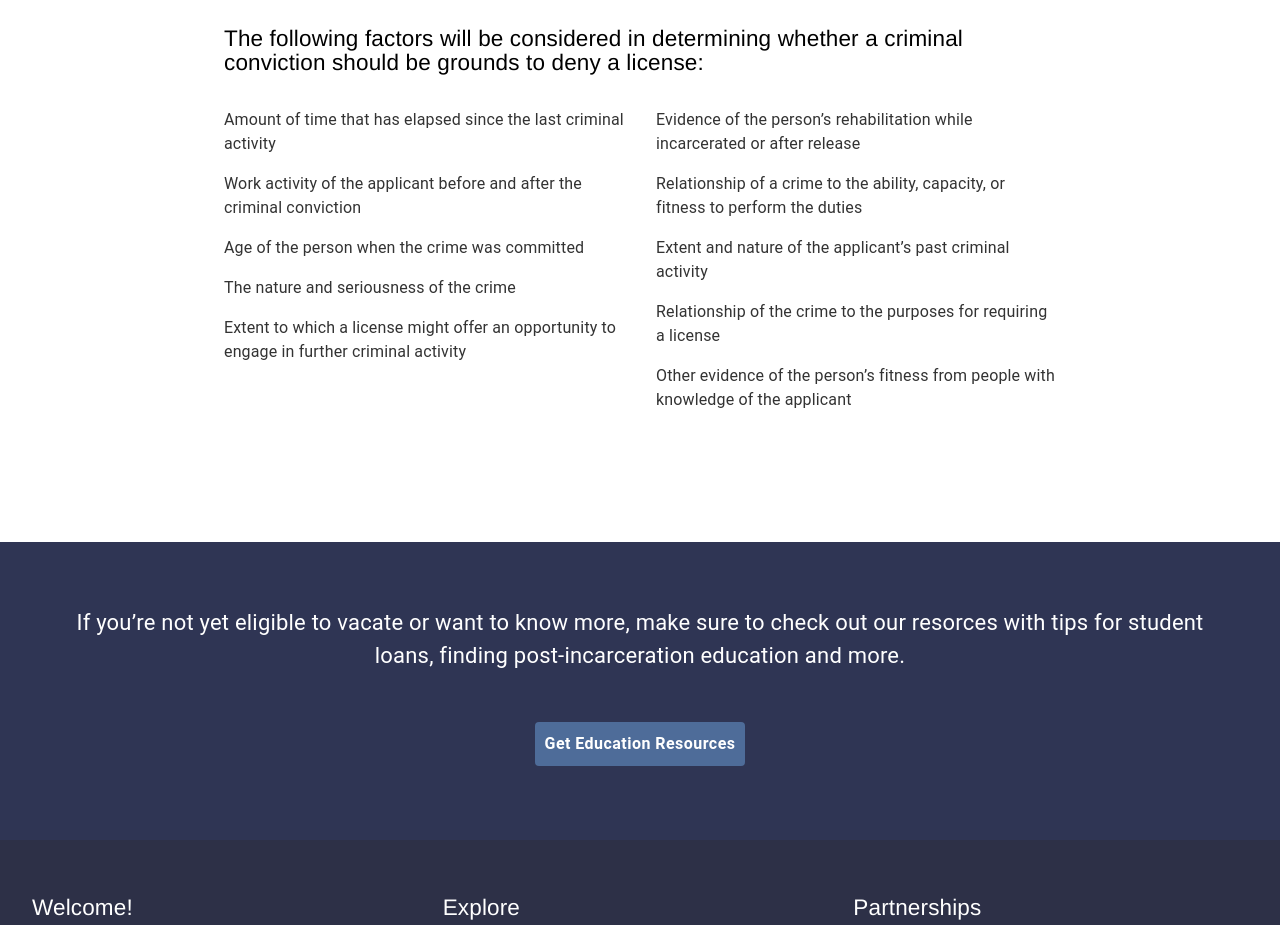
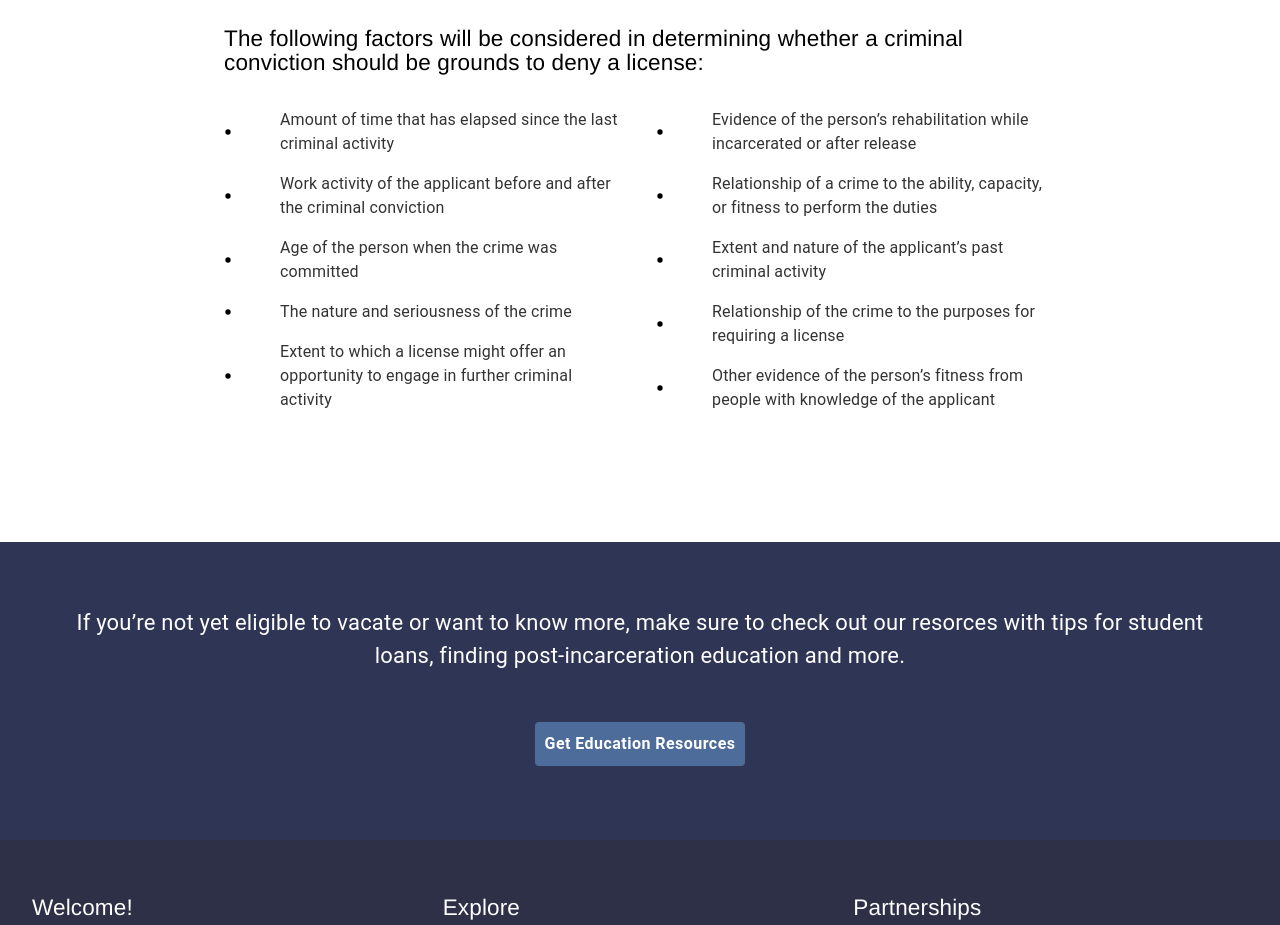
Before and after one commit to openseattle/clearviction-v1, a React (Create React App) app: page /why-vacate/education in a window 1280 px wide. Shown: the part 2340-3265 px from the top of the page. Built offline with nearby package versions, Linux system fonts and the light colour scheme.

Commit message:
add bullet points

```diff
--- a/src/Subpages/WhyVacate/EducationOccLicReq.jsx
+++ b/src/Subpages/WhyVacate/EducationOccLicReq.jsx
@@ -37,31 +37,31 @@ export const EducationOccLicReq = () => {
             <Grid item xs={12} sm={6} md={6}>
               <List>
                 <CVPListItem
-                  useBulletPoint={false}
+                  useBulletPoint={true}
                   textAlignment={"left"}
                   text={
                     "Amount of time that has elapsed since the last criminal activity"
                   }
                 />
                 <CVPListItem
-                  useBulletPoint={false}
+                  useBulletPoint={true}
                   textAlignment={"left"}
                   text={
                     "Work activity of the applicant before and after the criminal conviction"
                   }
                 />
                 <CVPListItem
-                  useBulletPoint={false}
+                  useBulletPoint={true}
                   textAlignment={"left"}
                   text={"Age of the person when the crime was committed"}
                 />
                 <CVPListItem
-                  useBulletPoint={false}
+                  useBulletPoint={true}
                   textAlignment={"left"}
                   text={"The nature and seriousness of the crime"}
                 />
                 <CVPListItem
-                  useBulletPoint={false}
+                  useBulletPoint={true}
                   textAlignment={"left"}
                   text={
                     "Extent to which a license might offer an opportunity to engage in further criminal activity"
@@ -72,35 +72,35 @@ export const EducationOccLicReq = () => {
             <Grid item xs={12} sm={6} md={6}>
               <List>
                 <CVPListItem
-                  useBulletPoint={false}
+                  useBulletPoint={true}
                   textAlignment={"left"}
                   text={
                     "Evidence of the person’s rehabilitation while incarcerated or after release"
                   }
                 />
                 <CVPListItem
-                  useBulletPoint={false}
+                  useBulletPoint={true}
                   textAlignment={"left"}
                   text={
                     "Relationship of a crime to the ability, capacity, or fitness to perform the duties"
                   }
                 />
                 <CVPListItem
-                  useBulletPoint={false}
+                  useBulletPoint={true}
                   textAlignment={"left"}
                   text={
                     "Extent and nature of the applicant’s past criminal activity"
                   }
                 />
                 <CVPListItem
-                  useBulletPoint={false}
+                  useBulletPoint={true}
                   textAlignment={"left"}
                   text={
                     "Relationship of the crime to the purposes for requiring a license"
                   }
                 />
                 <CVPListItem
-                  useBulletPoint={false}
+                  useBulletPoint={true}
                   textAlignment={"left"}
                   text={
                     "Other evidence of the person’s fitness from people with knowledge of the applicant"
```
